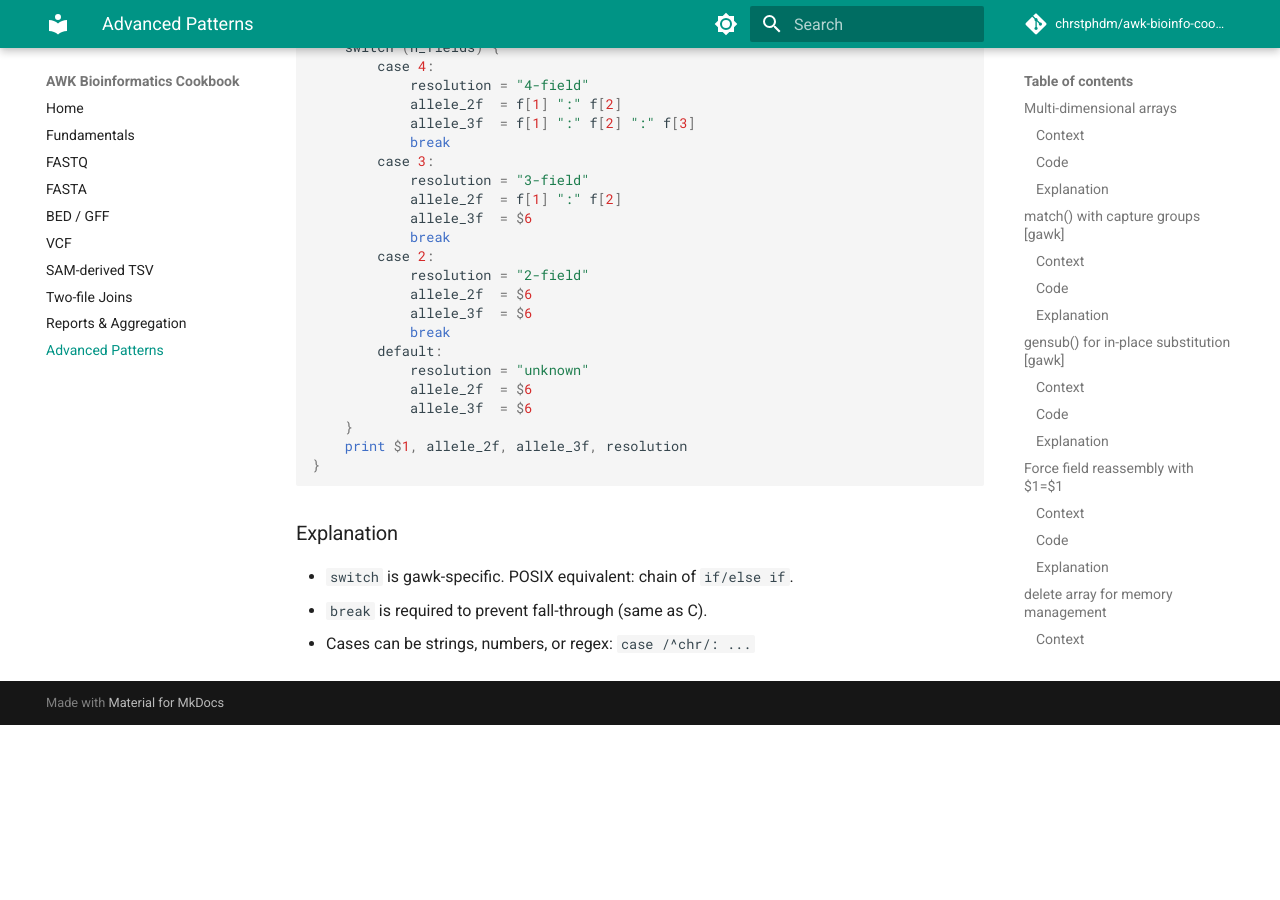
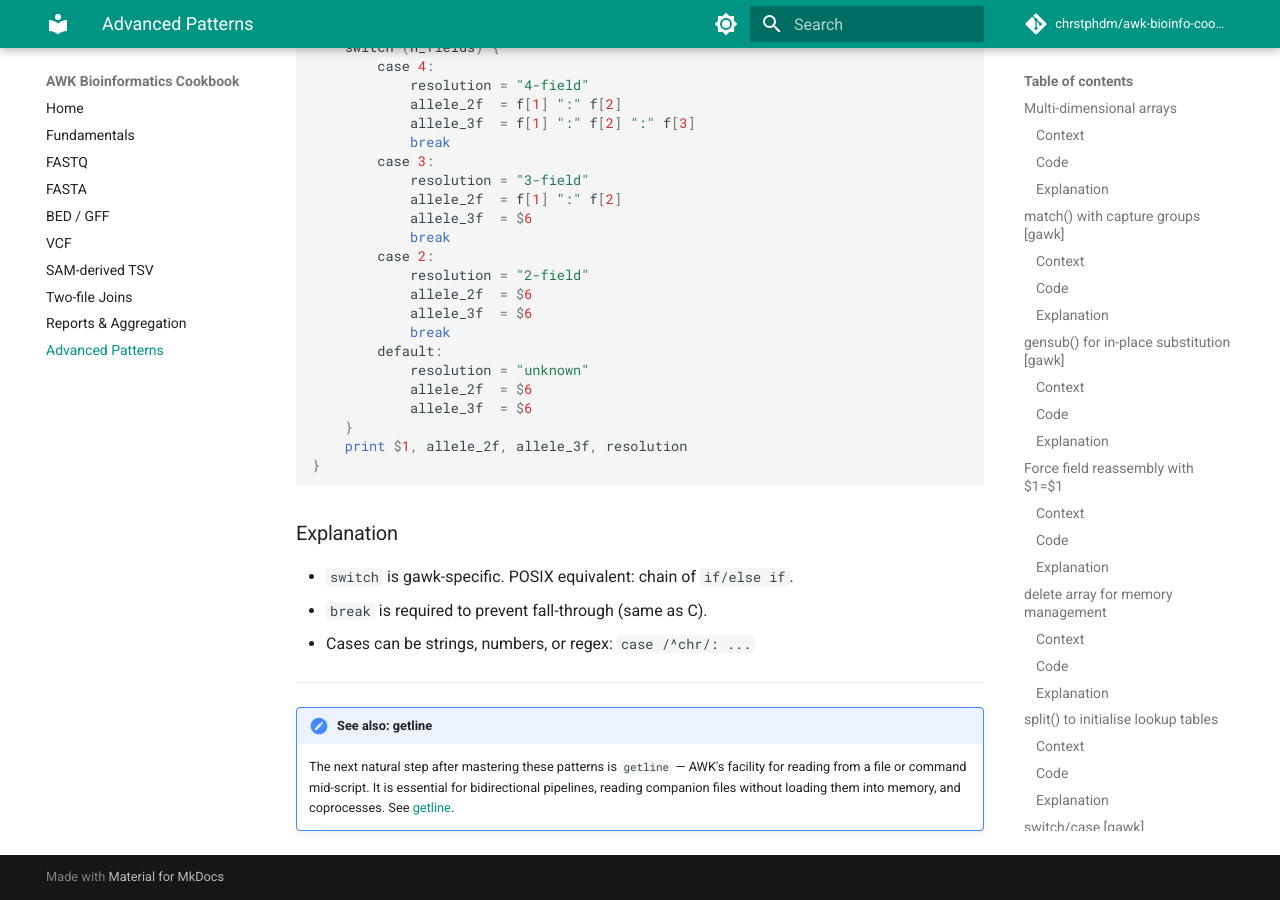
Before and after one commit to chrstphdm/awk-bioinfo-cookbook, an MkDocs documentation site: the page built from docs/09-advanced.md, in a window 1280 px wide and 900 px high, scrolled down 6177 px. Built offline with MkDocs 1.6.1 and Material for MkDocs 9.7.7, drawn with Linux system fonts in a browser that asks for light colours; comment, search, counter and statistics services are not loaded; before the commit the page ends 6902 px from its top, so only the background shows below that.

Commit message:
feat: add getline cross-reference in advanced patterns chapter
Adds a "See also" admonition at the end pointing to the new getline
chapter as the natural next step after mastering advanced patterns.

```diff
--- a/docs/09-advanced.md
+++ b/docs/09-advanced.md
@@ -311,3 +311,11 @@ Multiple exclusive conditions on the same variable. More readable than a chain o
 - `switch` is gawk-specific. POSIX equivalent: chain of `if/else if`.
 - `break` is required to prevent fall-through (same as C).
 - Cases can be strings, numbers, or regex: `case /^chr/: ...`
+
+---
+
+!!! note "See also: getline"
+    The next natural step after mastering these patterns is `getline` — AWK's facility
+    for reading from a file or command mid-script. It is essential for bidirectional
+    pipelines, reading companion files without loading them into memory, and coprocesses.
+    See [getline](10-getline.md).
```
